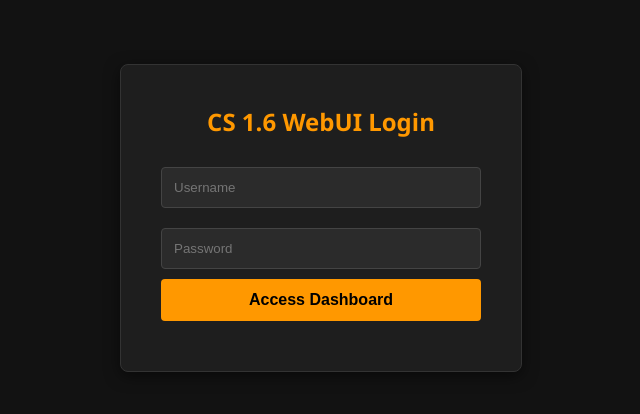
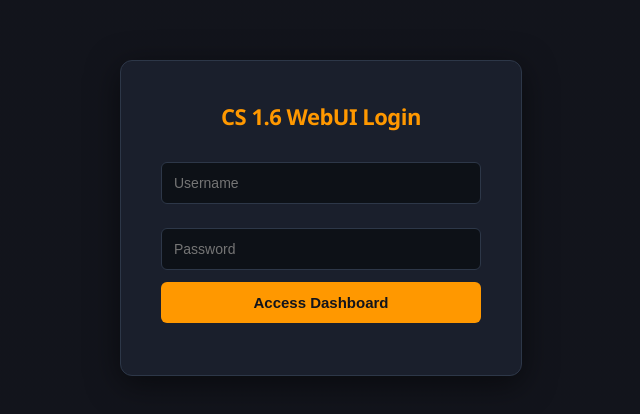
Before and after one commit to honeycs/we, a website: page public/login.html in a window 1280 px wide. Shown: the part 182-596 px from the top of the page, without its empty margins (319-959 px from the left). Drawn offline with Linux system fonts and the light colour scheme.

Commit message:
Enhance login.html with new styles and scripts
Updated styles and improved error handling in login form.

```diff
--- a/public/login.html
+++ b/public/login.html
@@ -4,32 +4,80 @@
     <meta charset="UTF-8">
     <title>Login - CS 1.6 Panel</title>
     <style>
-        body { font-family: 'Segoe UI', sans-serif; background: #121212; color: #fff; display: flex; align-items: center; justify-content: center; height: 100vh; margin: 0; }
-        .login-card { background: #1e1e1e; padding: 40px; border-radius: 8px; box-shadow: 0 4px 15px rgba(0,0,0,0.5); width: 320px; border: 1px solid #333; }
-        h2 { margin-top: 0; text-align: center; color: #ff9800; }
-        input { width: 100%; padding: 12px; margin: 10px 0; background: #2b2b2b; border: 1px solid #444; color: #fff; border-radius: 4px; box-sizing: border-box; }
-        button { width: 100%; padding: 12px; background: #ff9800; color: #000; font-weight: bold; border: none; border-radius: 4px; cursor: pointer; font-size: 16px; }
+        body {
+            font-family: 'Segoe UI', system-ui, -apple-system, sans-serif;
+            background: #12141c;
+            background-image: linear-gradient(rgba(18, 20, 28, 0.95), rgba(18, 20, 28, 0.95)),
+                              radial-gradient(#ff9800 0.5px, transparent 0.5px);
+            background-size: 24px 24px;
+            color: #fff;
+            display: flex;
+            align-items: center;
+            justify-content: center;
+            height: 100vh;
+            margin: 0;
+        }
+        .login-card {
+            background: #1a1f2c;
+            padding: 40px;
+            border-radius: 12px;
+            box-shadow: 0 8px 32px rgba(0,0,0,0.5);
+            width: 320px;
+            border: 1px solid #2d3748;
+        }
+        h2 { margin-top: 0; text-align: center; color: #ff9800; font-size: 22px; font-weight: 700; letter-spacing: -0.5px; }
+        input {
+            width: 100%;
+            padding: 12px;
+            margin: 12px 0;
+            background: #0d1117;
+            border: 1px solid #2d3748;
+            color: #fff;
+            border-radius: 6px;
+            box-sizing: border-box;
+            font-size: 14px;
+            transition: border-color 0.2s;
+        }
+        input:focus { outline: none; border-color: #ff9800; }
+        button {
+            width: 100%;
+            padding: 12px;
+            background: #ff9800;
+            color: #12141c;
+            font-weight: 700;
+            border: none;
+            border-radius: 6px;
+            cursor: pointer;
+            font-size: 15px;
+            transition: background 0.2s;
+        }
         button:hover { background: #e68a00; }
-        #errorMsg { color: #f44336; text-align: center; font-size: 14px; margin-top: 10px; }
+        #errorMsg { color: #ff5252; text-align: center; font-size: 13px; margin-top: 12px; font-weight: 500; }
     </style>
 </head>
 <body>
     <div class="login-card">
         <h2>CS 1.6 WebUI Login</h2>
         <form id="loginForm">
-            <input type="text" id="username" placeholder="Username" required>
-            <input type="password" id="password" placeholder="Password" required>
+            <input type="text" id="username" placeholder="Username" required autocomplete="username">
+            <input type="password" id="password" placeholder="Password" required autocomplete="current-password">
             <button type="submit">Access Dashboard</button>
         </form>
         <div id="errorMsg"></div>
     </div>
 
+    <!-- Login scripts bundled into a safe, clean execution model to keep inline CSP filters happy -->
     <script>
-        document.getElementById('loginForm').addEventListener('submit', async (e) => {
+        document.addEventListener('DOMContentLoaded', () => {
+            const form = document.getElementById('loginForm');
+            if (!form) return;
+
+            form.addEventListener('submit', async (e) => {
                 e.preventDefault();
                 const username = document.getElementById('username').value;
                 const password = document.getElementById('password').value;
                 const errorMsg = document.getElementById('errorMsg');
+                errorMsg.innerText = "";
 
                 try {
                     const res = await fetch('/api/login', {
@@ -39,14 +87,15 @@
                     });
                     const data = await res.json();
 
-                if (data.success) {
+                    if (res.ok && data.success) {
                         window.location.href = '/';
                     } else {
-                    errorMsg.innerText = data.error;
+                        errorMsg.innerText = data.error || "Invalid username or password";
                     }
                 } catch (err) {
-                errorMsg.innerText = "Connection lost to API panel.";
+                    errorMsg.innerText = "Connection lost to API panel backend.";
                 }
+            });
         });
     </script>
 </body>
```
Lines whose indentation alone changed are shown as unchanged.
